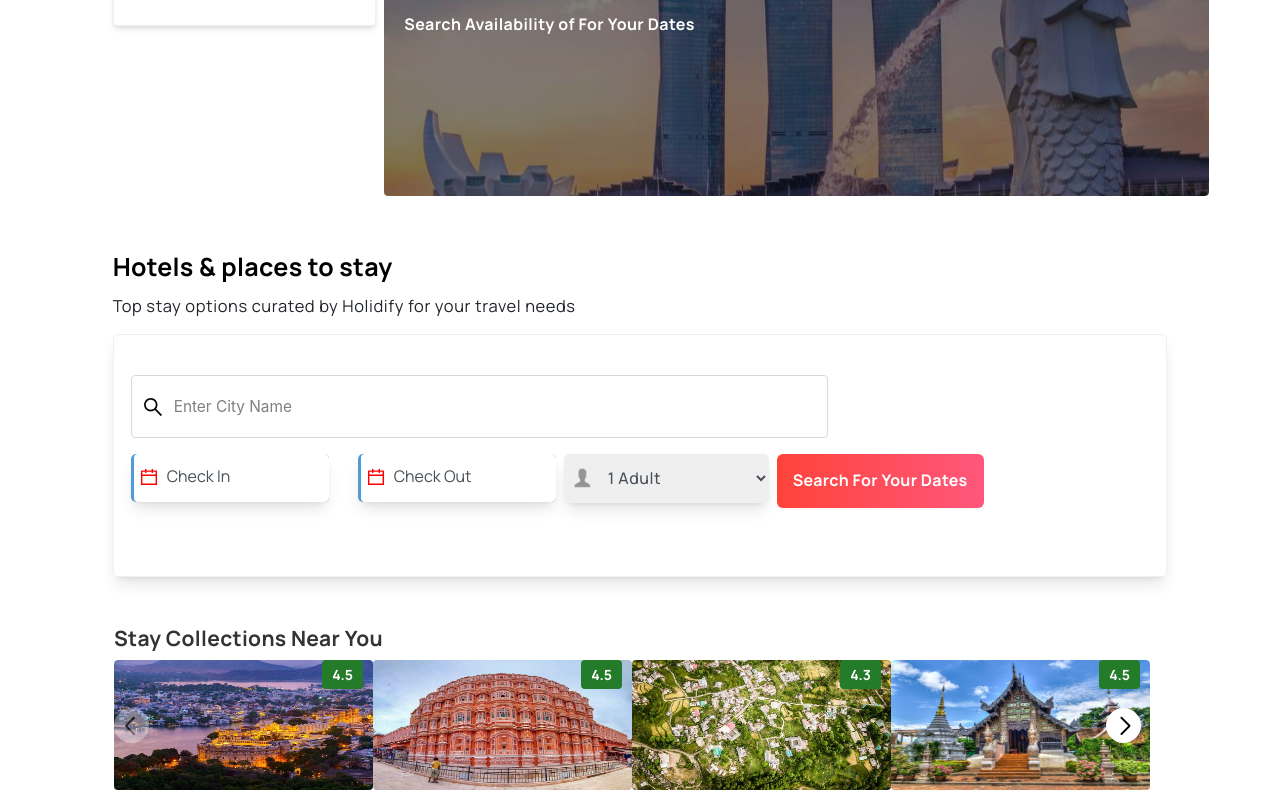
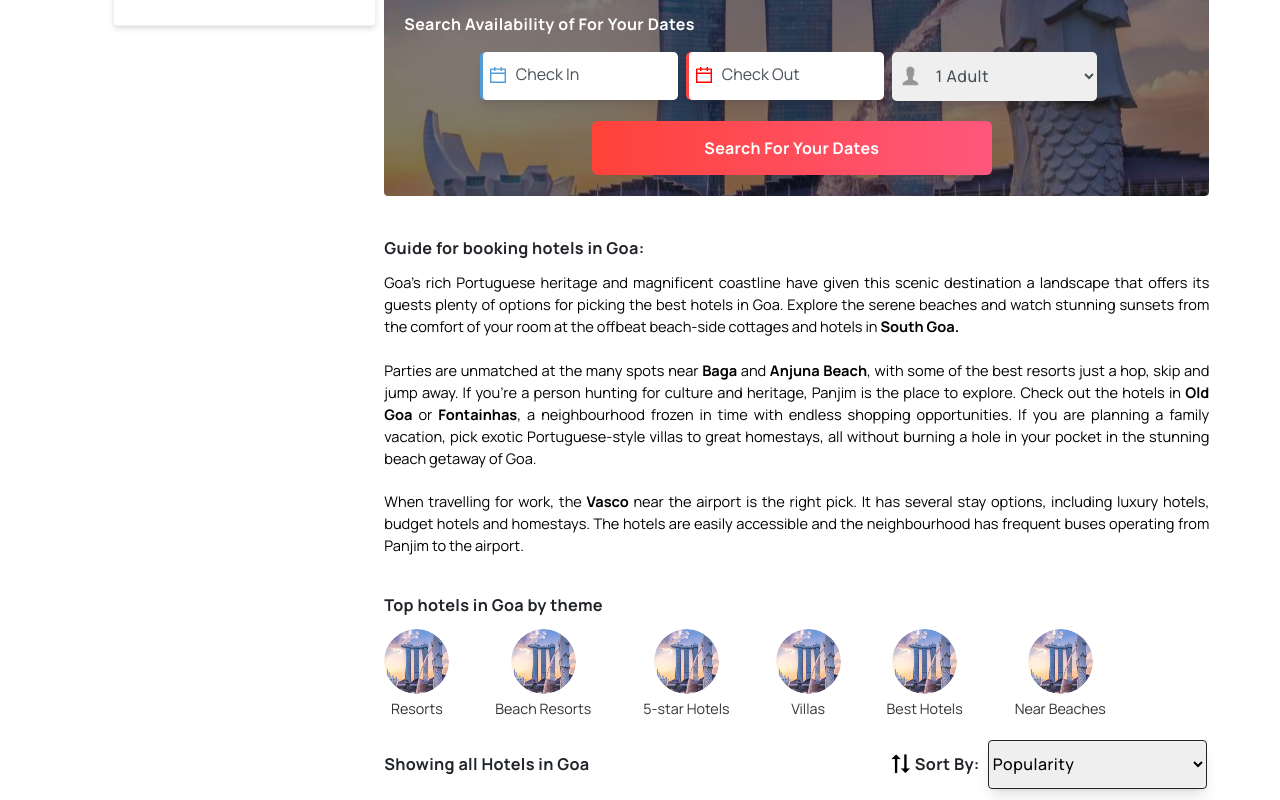
Before and after one commit to deepak-wap/Holidify, a Next.js app: page /hotels in a window 1280 px wide. Shown: the part 340-1140 px from the top of the page. Built offline with nearby package versions, Linux system fonts and the light colour scheme.

Commit message:
work on hotels

```diff
--- a/components/hotels/index.jsx
+++ b/components/hotels/index.jsx
@@ -292,7 +292,7 @@ const Hotels = () => {
           <div className="col-span-8">
             <div className="px-2">
               <div className="absolute h-[355px] w-[825px] bg-black bg-opacity-[0.5] hover:bg-opacity-[0.6] rounded-[4px] z-20"></div>
-              <div className="h-[355px] w-[825px] rounded-[5px] overflow-hidden relative">
+              <div className="h-[355px] w-[825px] rounded-[5px] overflow-hidden relative mb-10">
                 <Image
                   src={"/images/package-1.jpg"}
                   width={720}
@@ -302,7 +302,11 @@ const Hotels = () => {
                 <Breadcrumb
                   items={[
                     {
-                    title: <a href="/" className="text-white">Home</a>,
+                      title: (
+                        <a href="/" className="text-white">
+                          Home
+                        </a>
+                      ),
                     },
                     {
                       title: <a href="/">Goa Hotels</a>,
@@ -317,6 +321,159 @@ const Hotels = () => {
                   <p className="text-[16px] text-white font-[manrope] font-bold tracking-[0.4px] mb-4">
                     Search Availability of For Your Dates
                   </p>
+                  <div className="w-[775px] flex justify-center gap-2 mb-5">
+                    <div className="ml-[-7px] pl-[3px] w-[198px] h-[48px] bg-[#4F9CD8]  rounded-[5px] shadow-lg shadaw-[red] shadow-inner overflow-hidden">
+                      <div className="w-[195px] h-[48px] rounded-[4px] bg-white">
+                        <DatePicker
+                          className="check-in border-0"
+                          placeholder="Check In"
+                        />
+                      </div>
+                    </div>
+                    <div className="pl-[3px] w-[198px] h-[48px] bg-[#FF433E] rounded-[5px] shadow-lg shadow-inner overflow-hidden">
+                      <div className="w-[195px] h-[48px] rounded-[4px] bg-white">
+                        <DatePicker
+                          className="check-out border-0"
+                          placeholder="Check Out"
+                        />
+                      </div>
+                    </div>
+                    <div className="relative flex gap-2">
+                      <Image
+                        src={"/images/user.png"}
+                        width={20}
+                        height={22}
+                        className="absolute h-[22px] top-[13px] left-[8px]"
+                      />
+                      <select
+                        name="qty"
+                        className="pl-10 outline-none text-[#495057] font-[manrope] font-medium tracking-[0.5px] text-[16px] w-[205px] h-[49px] rounded-[5px] shadow-lg shadow-inner"
+                      >
+                        <option value="1">1 Adult</option>
+                        <option value="1">2 Adult</option>
+                        <option value="1">3 Adult</option>
+                        <option value="1">4 Adult</option>
+                        <option value="1">5 Adult</option>
+                        <option value="1">6 Adult</option>
+                        <option value="1">7 Adult</option>
+                        <option value="1">8 Adult</option>
+                        <option value="1">9 Adult</option>
+                        <option value="1">10 Adult</option>
+                        <option value="1">11 Adult</option>
+                        <option value="1">12 Adult</option>
+                        <option value="1">13 Adult</option>
+                        <option value="1">14 Adult</option>
+                        <option value="1">15 Adult</option>
+                        <option value="1">16 Adult</option>
+                        <option value="1">17 Adult</option>
+                        <option value="1">18 Adult</option>
+                        <option value="1">19 Adult</option>
+                        <option value="1">20 Adult</option>
+                        <option value="1">21 Adult</option>
+                        <option value="1">22 Adult</option>
+                        <option value="1">23 Adult</option>
+                        <option value="1">24 Adult</option>
+                        <option value="1">25 Adult</option>
+                        <option value="1">26 Adult</option>
+                        <option value="1">27 Adult</option>
+                        <option value="1">28 Adult</option>
+                        <option value="1">29 Adult</option>
+                        <option value="1">30 Adult</option>
+                      </select>
+                    </div>
+                  </div>
+                  <div className="flex justify-center">
+                    <Button className="w-[400px] h-[54px] font-[manrope] text-[16px] text-white bg-gradient-to-r from-[#ff433a] to-[#ff577c] tracking-[0.3px] font-bold">
+                      Search For Your Dates
+                    </Button>
+                  </div>
+                </div>
+              </div>
+              <div className="w-[825px] mb-9">
+                <h1 className="text-[#212529] text-[16.3px] font-[manrope] font-bold tracking-[0.3px] mb-3">
+                  Guide for booking hotels in Goa:
+                </h1>
+                <p className="texxt-[#212529] text-[14.6px] text-justify font-[manrope]">
+                  Goa’s rich Portuguese heritage and magnificent coastline have
+                  given this scenic destination a landscape that offers its
+                  guests plenty of options for picking the best hotels in Goa.
+                  Explore the serene beaches and watch stunning sunsets from the
+                  comfort of your room at the offbeat beach-side cottages and
+                  hotels in <b>South Goa.</b> <br /> <br />
+                  Parties are unmatched at the many spots near <b>
+                    Baga
+                  </b> and <b>Anjuna Beach</b>, with some of the best resorts
+                  just a hop, skip and jump away. If you’re a person hunting for
+                  culture and heritage, Panjim is the place to explore. Check
+                  out the hotels in <b>Old Goa</b> or <b>Fontainhas</b>, a
+                  neighbourhood frozen in time with endless shopping
+                  opportunities. If you are planning a family vacation, pick
+                  exotic Portuguese-style villas to great homestays, all without
+                  burning a hole in your pocket in the stunning beach getaway of
+                  Goa.
+                  <br />
+                  <br /> When travelling for work, the <b>Vasco</b> near the
+                  airport is the right pick. It has several stay options,
+                  including luxury hotels, budget hotels and homestays. The
+                  hotels are easily accessible and the neighbourhood has
+                  frequent buses operating from Panjim to the airport.
+                </p>
+              </div>
+              <div className="w-[825px]">
+                <h1 className="text-[#212529] text-[16.3px] font-[manrope] font-bold tracking-[0.3px] mb-3">
+                  Top hotels in Goa by theme
+                </h1>
+                <div className="col-span-8 flex gap-10 mb-5">
+                  {[
+                    "Resorts",
+                    "Beach Resorts",
+                    "5-star Hotels",
+                    "Villas",
+                    "Best Hotels",
+                    "Near Beaches",
+                  ].map((name) => {
+                    return (
+                      <div className="flex flex-col items-start">
+                        <a
+                          href="/"
+                          className="flex flex-col items-center hover:underline"
+                        >
+                          <div className="w-[65px] h-[65px] rounded-[50%] overflow-hidden mb-1">
+                            <Image
+                              src={"/images/package-1.jpg"}
+                              width={65}
+                              height={65}
+                              className="w-[65px] h-[65px] rounded-[50%]"
+                            />
+                          </div>
+                          <p className="px-[6px] text-[#333333] text-[14.3px] font-[manrope]">
+                            {name}
+                          </p>
+                        </a>
+                      </div>
+                    );
+                  })}
+                </div>
+                <div className="w-full grid grid-cols-2 items-center">
+                  <h1 className="text-[#212529] text-[16.3px] font-[manrope] font-bold tracking-[0.3px]">
+                    Showing all Hotels in Goa
+                  </h1>
+                  <div className="flex items-center ml-[90px]">
+                    <i class="bx bx-sort-alt-2 text-[28px]"></i>
+                    <h1 className="text-[#212529] text-[16.3px] font-[manrope] font-bold tracking-[0.3px] mr-2">
+                      Sort By:
+                    </h1>
+                    <select
+                      name="qty"
+                      className="outline-none border border-[1px] border-[#212529] text-[#000000] font-[manrope] font-medium tracking-[0.5px] text-[16px] w-[219px] h-[49px] rounded-[4px] shadow-lg shadow-inner"
+                    >
+                      <option value="1">Popularity</option>
+                      <option value="1">Lowset Price First</option>
+                      <option value="1">Highest Price First</option>
+                      <option value="1">Review Score</option>
+                      <option value="1">Distance From City Centre</option>
+                    </select>
+                  </div>
                 </div>
               </div>
             </div>
--- a/components/shared/layout/index.jsx
+++ b/components/shared/layout/index.jsx
@@ -518,7 +518,7 @@ const Structure = ({ children, title = "Holidify" })=>{
       </Head>
       <header>
         {/* Top Nav */}
-        <nav className={`bg-white dark:bg-gray-900 w-full z-[100] top-0 border-b border-gray-200 dark:border-gray-600 pl-[8%] pr-[8.8%] ${scrollHeight > 150 ? 'fixed' : ''}`}>
+        <nav className={`bg-white dark:bg-gray-900 w-full z-[100] top-0 border-b border-gray-200 dark:border-gray-600 pl-[8%] pr-[8.8%]`}>
           <div className="max-w-screen-xl flex flex-wrap items-center justify-between mx-auto px-3 py-3">
             <Link
               href="/"
@@ -689,8 +689,8 @@ const Structure = ({ children, title = "Holidify" })=>{
         {/* Bottom Nav */}
         <nav
           className={`${
-            scrollHeight >= 79 ? "fixed top-0 left-0" : ""
-          } w-full bg-[#FCFCFC] z-20 top-0 border-gray-200 dark:border-gray-600 shadow-lg`}
+            scrollHeight >= 74 ? "fixed top-0 left-0" : ""
+          } w-full bg-[#FCFCFC] z-[50] top-0 border-gray-200 dark:border-gray-600 shadow-lg`}
         >
           <div className="grid grid-cols-1 px-[8.9%]">
             <Menu
--- a/styles/globals.css
+++ b/styles/globals.css
@@ -226,11 +226,15 @@ font-weight: 700;
     font-size: 17.57px !important;
   }
 
-  .anticon-calendar{
+  .check-in .anticon-calendar{
+    font-size: 18px !important;
+    color: #4F9CD8 !important;
+    margin-left: -175px !important;
+  }
+  .check-out .anticon-calendar{
     font-size: 18px !important;
     color: red !important;
     margin-left: -175px !important;
-
   }
 
   .ant-picker-input{
```
Lines whose indentation alone changed are shown as unchanged.
